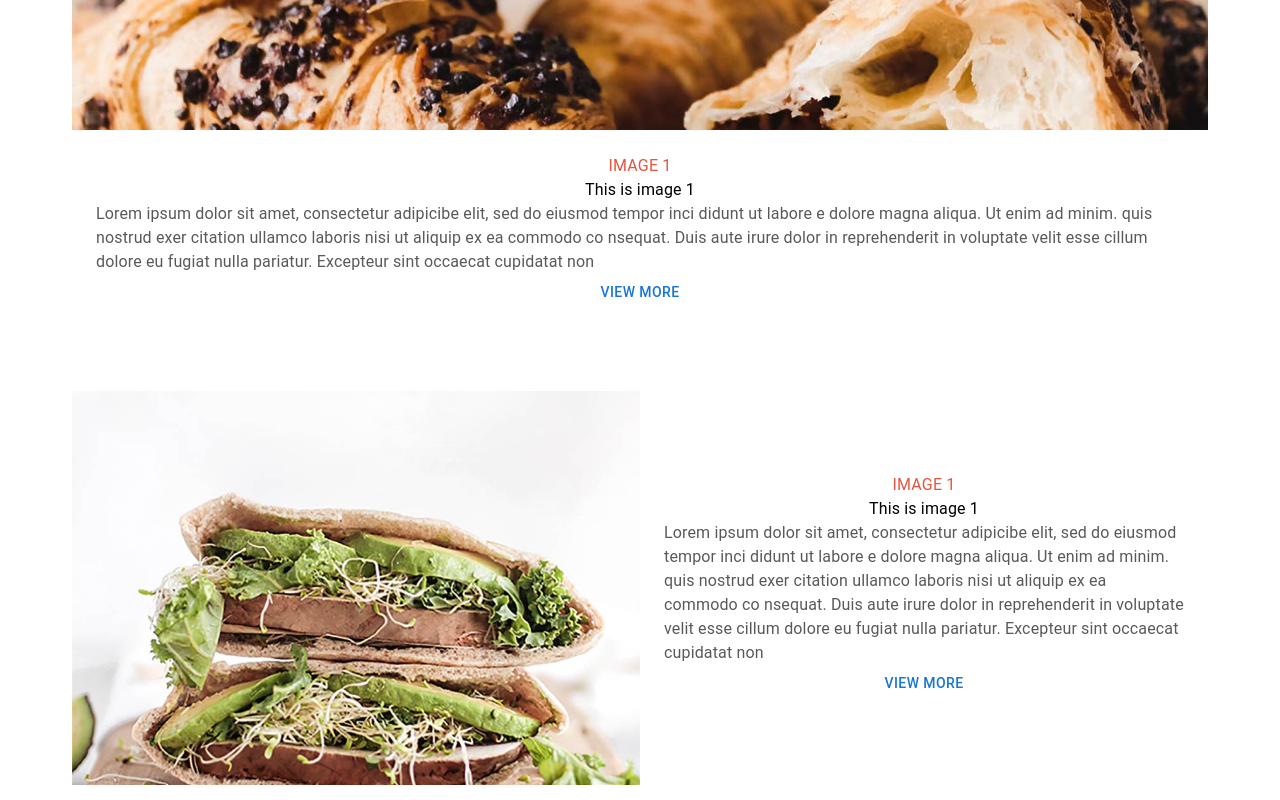
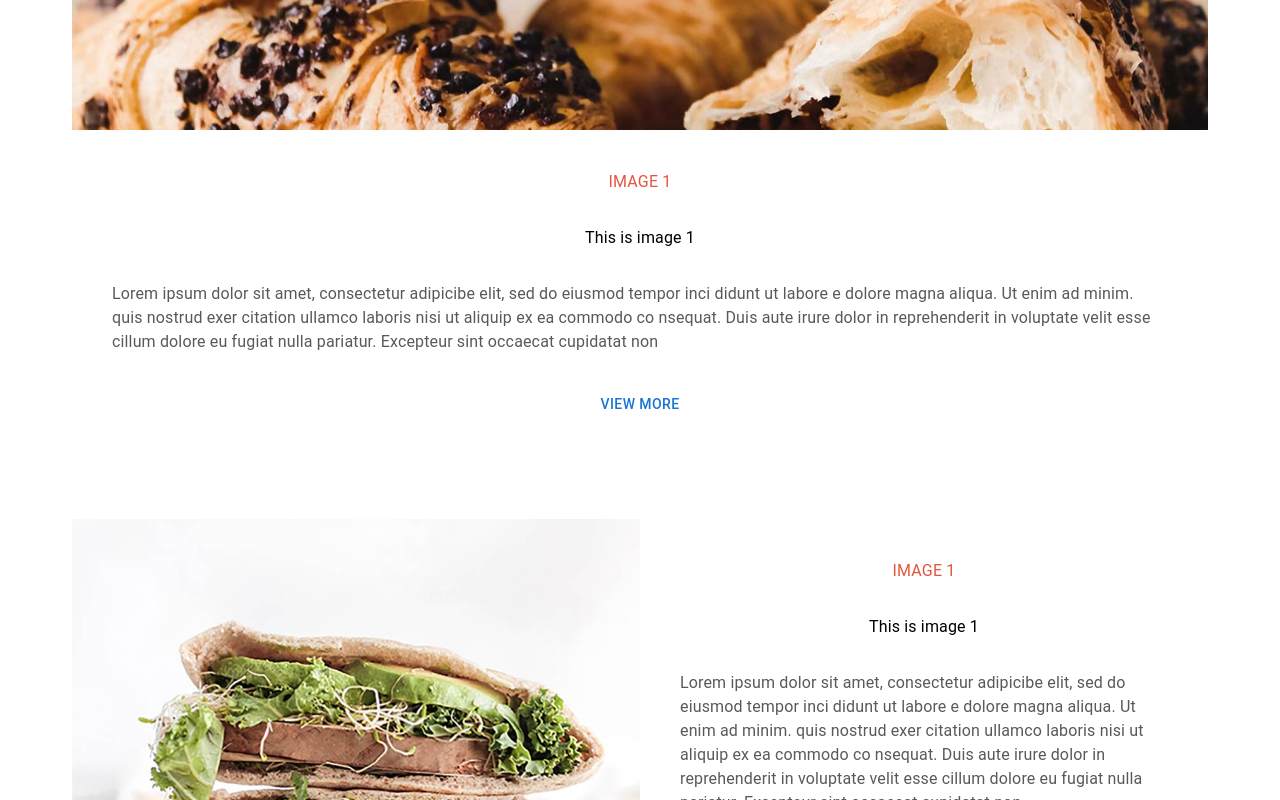
Before and after one commit to lalitjakhar/blogpage-food, a Next.js app: page /blogs in a window 1280 px wide. Shown: the part 640-1440 px from the top of the page. Built offline with nearby package versions, Linux system fonts and the light colour scheme; a web font is replaced by a local one.

Commit message:
Blogpage ui

```diff
--- a/app/components/commoncomponents/PerticularBlogsSection.js
+++ b/app/components/commoncomponents/PerticularBlogsSection.js
@@ -24,7 +24,8 @@ const PerticularBlogsSection = ({ data, isEvenBlog }) => {
         direction="column"
         justifyContent="center"
         alignItems="center"
-        p={3}
+        gap={4}
+        p={5}
       >
         <Typography className="HeadTextRecipesDetail">{data.name}</Typography>
         <Typography className="ParaTextRecipesDetail">
```
